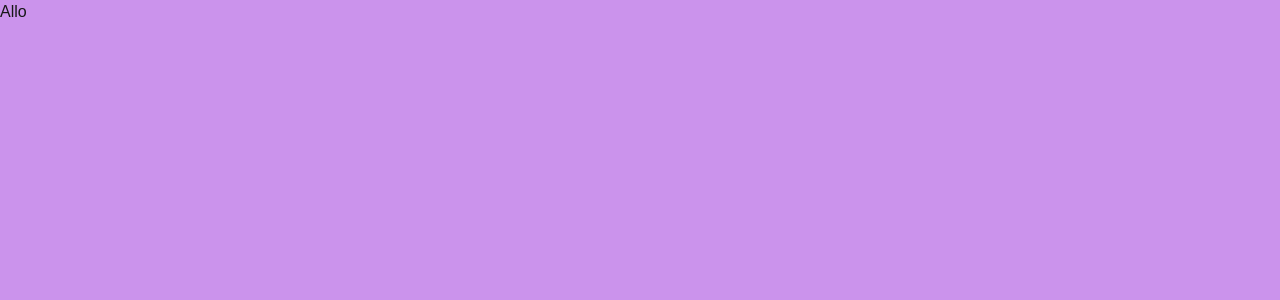
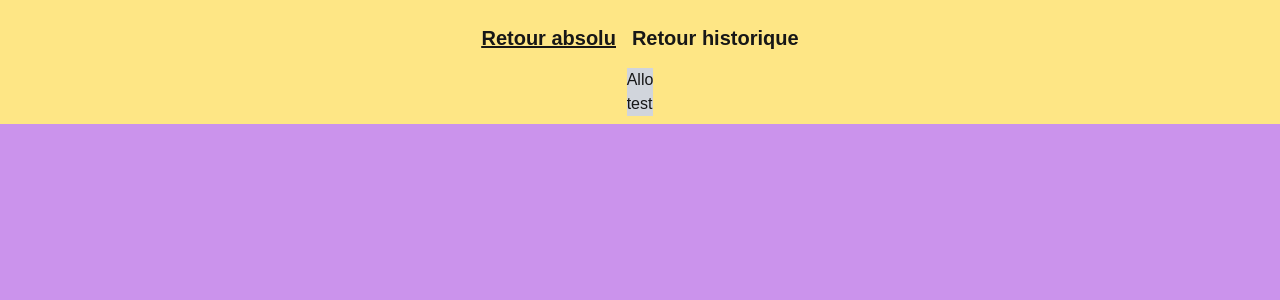
Before and after one commit to prof-moevus/SAE_2025_nextjs, a Next.js app: page /contact in a window 1280 px wide. Shown: the top 300 px of the page. Built offline with nearby package versions, Linux system fonts and the light colour scheme.

Commit message:
Demonstrate dynamic rendering and layout

```diff
--- /dev/null
+++ b/src/app/contact/[id]/page.js
@@ -0,0 +1,5 @@
+export default function Yo({params,}) {
+    const { id } = params
+    return <div>My Contact: {id}</div>
+
+}
--- a/src/app/contact/page.js
+++ b/src/app/contact/page.js
@@ -1,7 +1,13 @@
+
+
 export default function Contact() {
 
     return (
-        <h1>Allo</h1>
+        <div className="bg-gray-300">
+
+            <h1>Allo</h1>
+            <p> test</p>
+        </div>
     )
 
 }
--- /dev/null
+++ b/src/app/contact/template.js
@@ -0,0 +1,30 @@
+'use client'
+import { useRouter } from 'next/navigation'
+import Link from 'next/link'
+
+
+export default function ContactLayout({ children }) {
+
+    const router = useRouter()
+
+    function goBack(){
+        //router.back()
+        window.history.back()
+    }
+
+    const navLinkStyle = "underline text-xl font-semibold "
+
+    return (
+        <div
+            className={"bg-amber-200 flex flex-col items-center justify-start p-2 h-full"}
+        >
+            <nav className="flex flex-col items-center justify-center p-2 ">
+                <ul className="list-none flex flex-rowl items-center justify-center p-2 gap-4 ">
+                    <li className={navLinkStyle}><Link href={"/"}>Retour absolu</Link></li>
+                    <li className={navLinkStyle}><button onClick={goBack}>Retour historique</button></li>
+                </ul>
+            </nav>
+        {children}
+        </div>
+    );
+}
```
